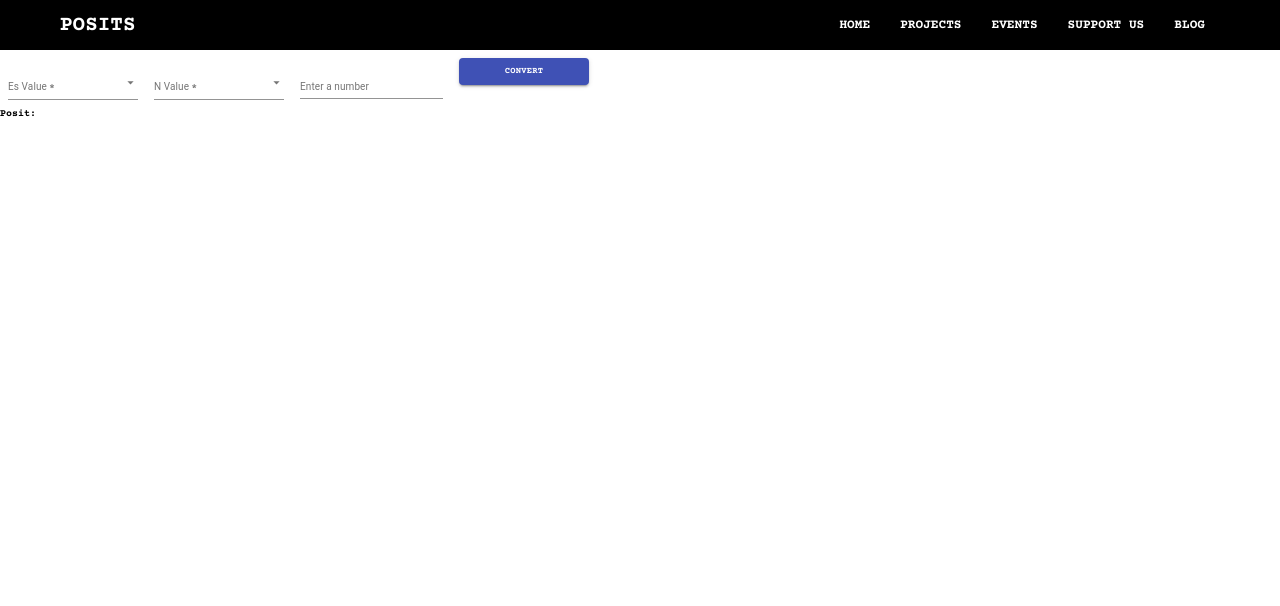
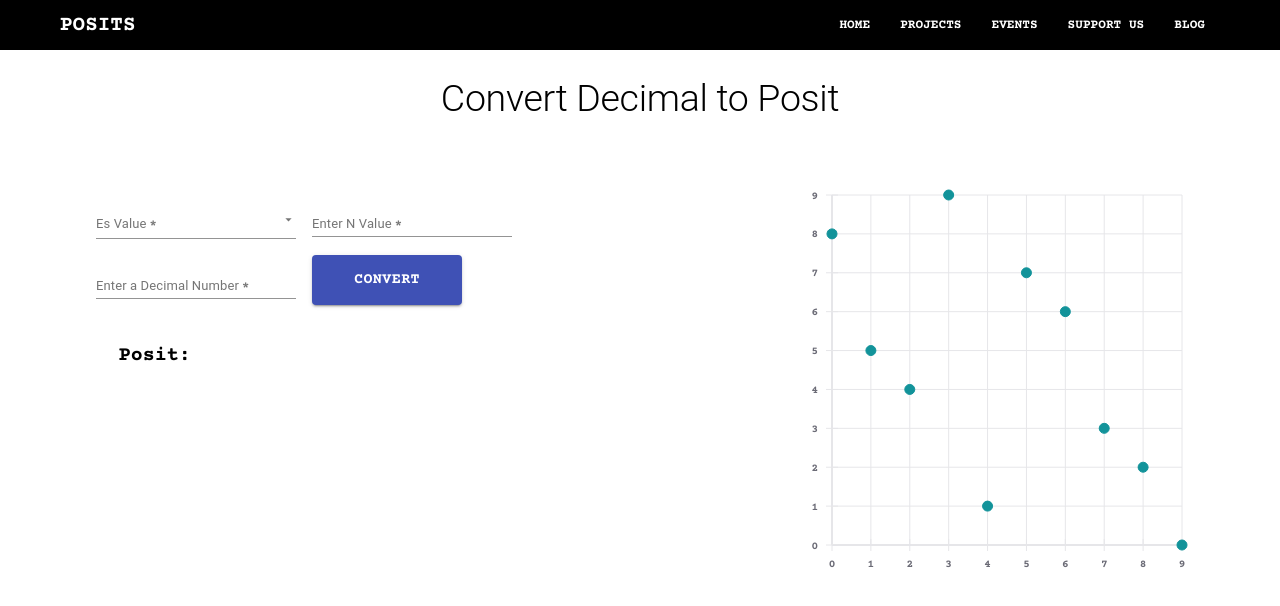
Before and after one commit to akashsmu/Posit, a React (Create React App) app: page /projects in a window 1280 px wide. Shown: the top 606 px of the page. Built offline with nearby package versions, Linux system fonts and the light colour scheme.

Commit message:
Project Page Styling done

```diff
--- a/package.json
+++ b/package.json
@@ -11,10 +11,13 @@
     "react": "^17.0.1",
     "react-dom": "^17.0.1",
     "react-icons": "^3.11.0",
+    "react-loading": "^2.0.3",
+    "react-number-format": "^4.4.1",
     "react-router-dom": "^5.2.0",
     "react-scripts": "4.0.0",
     "react-scroll-parallax": "^2.3.4",
     "react-spring": "^8.0.27",
+    "react-vis": "^1.11.7",
     "styled-components": "^5.2.1",
     "web-vitals": "^0.2.4"
   },
--- a/src/components/InfoSection/ParallaxBg.js
+++ b/src/components/InfoSection/ParallaxBg.js
@@ -10,7 +10,7 @@ export default function ParallaxPage(props) {
         tagOuter="figure">
         <img src={props.Image} alt={props.alt} width="100%" height="100%" />
       </Parallax>
-      <Parallax y={["-200px", "-800px"]}>
+      <Parallax y={["-500px", "-900px"]}>
         <div style={{ height: "100%", maxWidth: "50%" }}>
           <div
             style={{
--- a/src/components/Pages/PositConverter.js
+++ b/src/components/Pages/PositConverter.js
@@ -1,4 +1,4 @@
-import React, { useEffect, useState } from "react";
+import React, { useState } from "react";
 import {
   Button,
   FormControl,
@@ -7,20 +7,68 @@ import {
   MenuItem,
   Select,
   TextField,
+  Typography,
 } from "@material-ui/core";
 // import PositTable from "./pageComponents/PositTable";
+import styled from "styled-components";
+import "../../../node_modules/react-vis/dist/style.css";
+import {
+  XYPlot,
+  LineSeries,
+  VerticalGridLines,
+  HorizontalGridLines,
+  XAxis,
+  YAxis,
+  MarkSeries,
+  Hint,
+} from "react-vis";
+import clsx from "clsx";
+import NumberFormat from "react-number-format";
+import ReactLoading from "react-loading";
+
 const usestyles = makeStyles((theme) => ({
   formcontrol: {
     margin: theme.spacing(1),
     minWidth: 130,
   },
+  customLabel: {
+    fontSize: "1.3rem",
+  },
+  TextWidth: {
+    width: "200px",
+  },
+  ConvertButton: {
+    width: "150px",
+    height: "50px",
+    fontSize: "1.5rem",
+  },
+  customInput: {
+    fontSize: "1.3rem",
+    fontWeight: "700",
+    color: "rgb(155,10,190)",
+  },
 }));
+
 export default function PositConverter() {
   const classes = usestyles();
   const [es, setEs] = useState();
   const [n, setN] = useState();
   const [posit, setposit] = useState();
   const [decimal, setDecimal] = useState();
+  const [value, setValue] = useState();
+
+  const data = [
+    { x: 0, y: 8 },
+    { x: 1, y: 5 },
+    { x: 2, y: 4 },
+    { x: 3, y: 9 },
+    { x: 4, y: 1 },
+    { x: 5, y: 7 },
+    { x: 6, y: 6 },
+    { x: 7, y: 3 },
+    { x: 8, y: 2 },
+    { x: 9, y: 0 },
+  ];
 
   const handleEsChange = (event) => {
     setEs(event.target.value);
@@ -43,62 +91,187 @@ export default function PositConverter() {
       })
       .then(function (response) {
         console.log(response);
+        setposit(null);
         axios
           .get("https://fast-beach-74311.herokuapp.com/wel/")
           .then((data) => (setposit(data.data.posit), console.log(data.data)));
       });
   };
 
+  const rememberValue = (value) => {
+    setValue(value);
+  };
+
+  const forgetValue = () => {
+    setValue(null);
+  };
+
   return (
-    <div>
-      <FormControl className={classes.formcontrol} required>
-        <InputLabel id="select-es" defaultValue={1}>
+    <>
+      <Typography
+        variant="h2"
+        style={{ color: "#000", textAlign: "center", marginTop: "2%" }}>
+        Convert Decimal to Posit
+      </Typography>
+
+      <MainApp>
+        <AppLeft>
+          <FormControl
+            required
+            className={clsx(classes.formcontrol, classes.TextWidth)}>
+            <InputLabel
+              id="select-es"
+              defaultValue={0}
+              style={{ fontSize: "1.3rem" }}>
               Es Value
             </InputLabel>
             <Select
               labelId="select-es"
               id="es-select"
               value={es}
-          onChange={handleEsChange}>
-          <MenuItem value={1}>1</MenuItem>
-          <MenuItem value={2}>2</MenuItem>
-          <MenuItem value={3}>3</MenuItem>
-          <MenuItem value={4}>4</MenuItem>
-          <MenuItem value={5}>5</MenuItem>
-          <MenuItem value={6}>6</MenuItem>
-        </Select>
-      </FormControl>
-      <FormControl className={classes.formcontrol} required>
-        <InputLabel id="select-n">N Value</InputLabel>
-        <Select
-          labelId="select-n"
-          id="n-select"
-          value={n}
-          onChange={handleNChange}>
-          <MenuItem value={8}>8</MenuItem>
-          <MenuItem value={10}>10</MenuItem>
-          <MenuItem value={16}>16</MenuItem>
-          <MenuItem value={20}>20</MenuItem>
-          <MenuItem value={24}>24</MenuItem>
-          <MenuItem value={32}>32</MenuItem>
+              onChange={handleEsChange}
+              className={classes.customInput}>
+              <MenuItem value={6} style={{ fontSize: "1.3rem" }}>
+                0
+              </MenuItem>
+              <MenuItem value={1} style={{ fontSize: "1.3rem" }}>
+                1
+              </MenuItem>
+              <MenuItem value={2} style={{ fontSize: "1.3rem" }}>
+                2
+              </MenuItem>
+              <MenuItem value={3} style={{ fontSize: "1.3rem" }}>
+                3
+              </MenuItem>
+              <MenuItem value={4} style={{ fontSize: "1.3rem" }}>
+                4
+              </MenuItem>
+              <MenuItem value={5} style={{ fontSize: "1.3rem" }}>
+                5
+              </MenuItem>
             </Select>
           </FormControl>
           <FormControl
-        className={classes.formcontrol}
-        onChange={handleDecimalChange}
-        required>
+            className={clsx(classes.formcontrol, classes.TextWidth)}
+            onChange={handleNChange}>
             <TextField
+              required
               id="standard"
               type="number"
-          label="Enter a number"></TextField>
+              label="Enter N Value"
+              InputProps={{
+                inputProps: { min: 0, max: 60 },
+                classes: { input: classes.customInput },
+              }}
+              InputLabelProps={{ classes: { root: classes.customLabel } }}
+              style={{ fontSize: "1.5rem" }}></TextField>
+          </FormControl>
+          <FormControl
+            className={clsx(classes.formcontrol, classes.TextWidth)}
+            onChange={handleDecimalChange}>
+            <TextField
+              required
+              label="Enter a Decimal Number"
+              id="standard"
+              InputProps={{
+                classes: {
+                  input: classes.customInput,
+                },
+                inputComponent: NumberFormatCustom,
+              }}
+              InputLabelProps={{ classes: { root: classes.customLabel } }}
+            />
           </FormControl>
           <FormControl className={classes.formcontrol}>
-        <Button color="primary" variant="contained" onClick={handleConvert}>
+            <Button
+              color="primary"
+              variant="contained"
+              onClick={handleConvert}
+              classes={{
+                root: classes.ConvertButton,
+              }}>
               Convert
             </Button>
           </FormControl>
           {/* <PositTable></PositTable> */}
-      <div style={{ color: "#000" }}> Posit: {posit}</div>
-    </div>
+
+          <PositValue>
+            Posit:
+            {posit === null ? (
+              <ReactLoading
+                type={"spinningBubbles"}
+                color={"gray"}
+                height={"3rem"}
+                width={"3rem"}></ReactLoading>
+            ) : (
+              posit
+            )}
+          </PositValue>
+        </AppLeft>
+        <AppRight>
+          <XYPlot height={400} width={400}>
+            {/* <LineSeries data={data} /> */}
+            <VerticalGridLines />
+            <HorizontalGridLines />
+            <XAxis />
+            <YAxis />
+            <MarkSeries
+              onValueMouseOver={rememberValue}
+              onValueMouseOut={forgetValue}
+              data={data}
+            />
+            {value ? <Hint value={value} /> : null}
+          </XYPlot>
+        </AppRight>
+      </MainApp>
+    </>
   );
 }
+
+const MainApp = styled.div`
+  display: flex;
+  justify-content: space-evenly;
+
+  @media screen and (max-width: 990px) {
+    flex-direction: column;
+  }
+`;
+
+const AppLeft = styled.div`
+  flex: 0.7;
+  margin: 5% 0%;
+`;
+const PositValue = styled.div`
+  color: #000;
+  font-size: 2rem;
+  margin: 5%;
+  @media screen and (max-width: 990px) {
+    font-size: 200%;
+  }
+  @media screen and (max-width: 768px) {
+    font-size: small;
+  }
+
+  width: 80px;
+`;
+const AppRight = styled.div`
+  margin: 5% 0%;
+`;
+function NumberFormatCustom(props) {
+  const { inputRef, onChange, ...other } = props;
+  return (
+    <NumberFormat
+      {...other}
+      getInputRef={inputRef}
+      onValueChange={(values) => {
+        onChange({
+          target: {
+            name: props.name,
+            value: values.value,
+          },
+        });
+      }}
+      isNumericString
+    />
+  );
+}
```
Also changed, not shown: 1 other file (tests, documents, lock files or other folders). Lines whose indentation alone changed are shown as unchanged.
